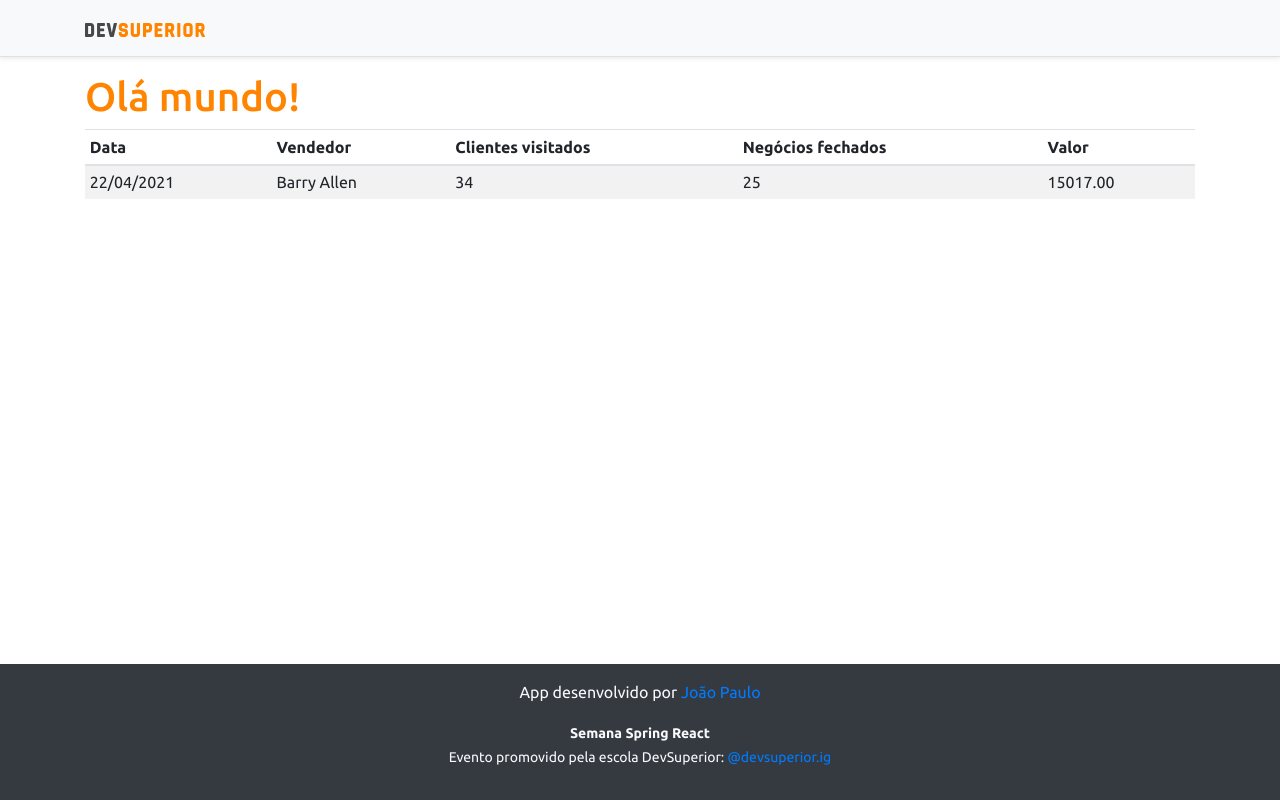
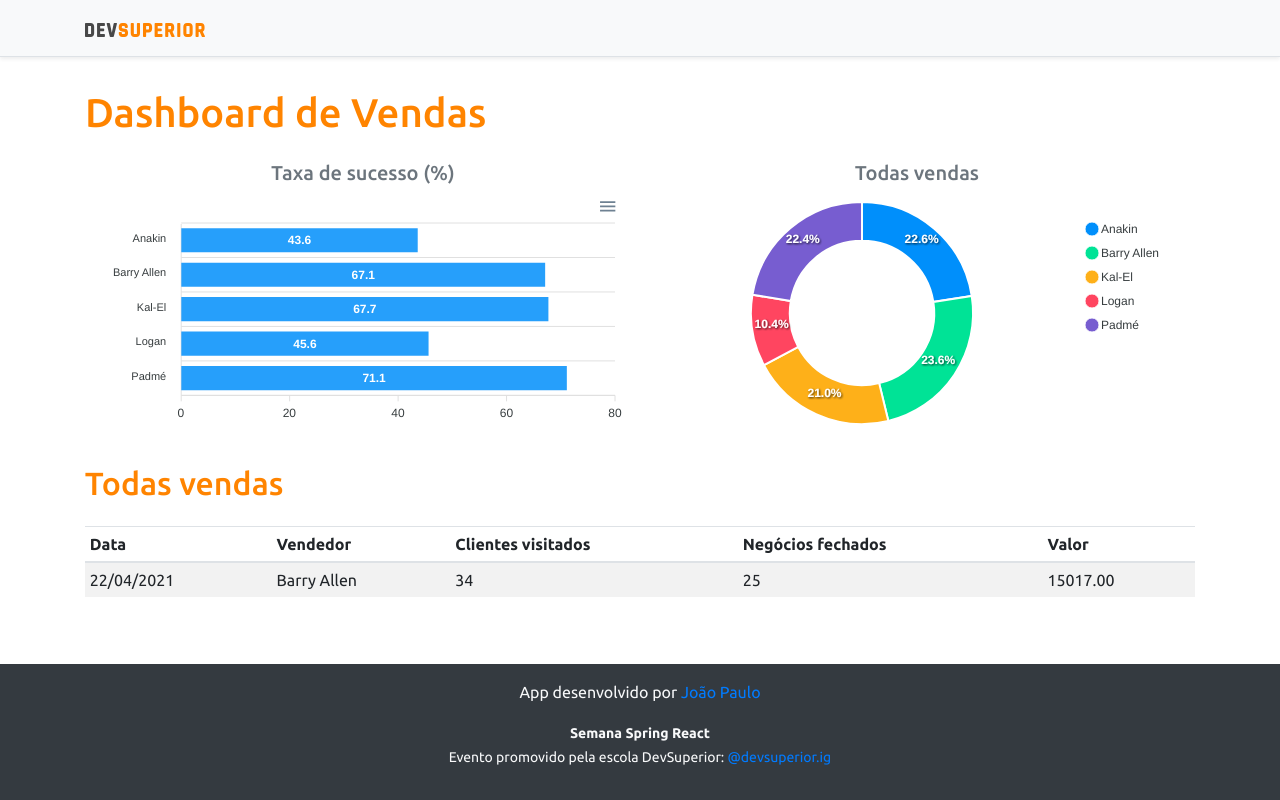
Before and after one commit to makil2/projeto-sds3, a React (Create React App) app in the folder frontend/: page / in a window 1280 px wide. Built offline with nearby package versions, Linux system fonts and the light colour scheme.

Commit message:
Static charts

```diff
--- a/frontend/package.json
+++ b/frontend/package.json
@@ -12,14 +12,17 @@
     "@types/node": "^12.0.0",
     "@types/react": "^17.0.0",
     "@types/react-dom": "^17.0.0",
+    "apexcharts": "^3.26.1",
     "bootstrap": "^4.6.0",
     "jquery": "1.9.1",
     "popper.js": "^1.16.1",
     "react": "^17.0.2",
+    "react-apexcharts": "^1.3.9",
     "react-dom": "^17.0.2",
     "react-scripts": "4.0.3",
     "typescript": "^4.1.2",
-    "web-vitals": "^1.0.1"
+    "web-vitals": "^1.0.1",
+    "yarn": "^1.22.10"
   },
   "scripts": {
     "start": "react-scripts start",
--- a/frontend/src/App.tsx
+++ b/frontend/src/App.tsx
@@ -1,13 +1,31 @@
+import BarChart from "components/BarChart";
 import DataTable from "components/DataTable";
+import DonutChart from "components/DonutChart";
 import Footer from "components/Footer";
 import NavBar from "components/NavBar/Index";
+
 
 function App() {
   return (
     <>
       <NavBar />
       <div className="container">
-        <h1 className="text-primary">Olá mundo!</h1>
+        <h1 className="text-primary py-3">Dashboard de Vendas</h1>
+
+        <div className="row px-3">
+          <div className="col-sm-6">
+            <h5 className="text-center text-secondary">Taxa de sucesso (%)</h5>
+            <BarChart />
+          </div>
+          <div className="col-sm-6">
+            <h5 className="text-center text-secondary"> Todas vendas</h5>
+            <DonutChart />
+        </div>
+       </div>
+
+        <div className="py-3">
+          <h2 className="text-primary">Todas vendas</h2>
+        </div>
 
         <DataTable />
       </div>
--- /dev/null
+++ b/frontend/src/components/BarChart/index.tsx
@@ -0,0 +1,34 @@
+import Chart from 'react-apexcharts'
+const BarChart = () => {
+
+    const options = {
+        plotOptions: {
+            bar: {
+                horizontal: true,
+            }
+        },
+    };
+
+    const mockData = {
+        labels: {
+            categories: ['Anakin', 'Barry Allen', 'Kal-El', 'Logan', 'Padmé']
+        },
+        series: [
+            {
+                name: "% Sucesso",
+                data: [43.6, 67.1, 67.7, 45.6, 71.1]
+            }
+        ]
+    };
+
+    return (
+        <Chart
+            options={{...options, xaxis: mockData.labels}}
+            series={mockData.series}
+            type="bar"
+            height="240"
+        />
+    );
+}
+
+export default BarChart;
--- /dev/null
+++ b/frontend/src/components/DonutChart/index.tsx
@@ -0,0 +1,26 @@
+import Chart from 'react-apexcharts'
+const DonutChart = () => {
+
+
+    const mockData = {
+        series: [477138, 499928, 444867, 220426, 473088],
+        labels: ['Anakin', 'Barry Allen', 'Kal-El', 'Logan', 'Padmé']
+    }
+
+    const options = {
+        legend: {
+            show: true
+        }
+    }
+
+    return (
+        <Chart
+            options={{ ...options, labels: mockData.labels }}
+            series={mockData.series}
+            type="donut"
+            height="240"
+        />
+    );
+}
+
+export default DonutChart;
```
Also changed, not shown: 1 other file (tests, documents, lock files or other folders).
